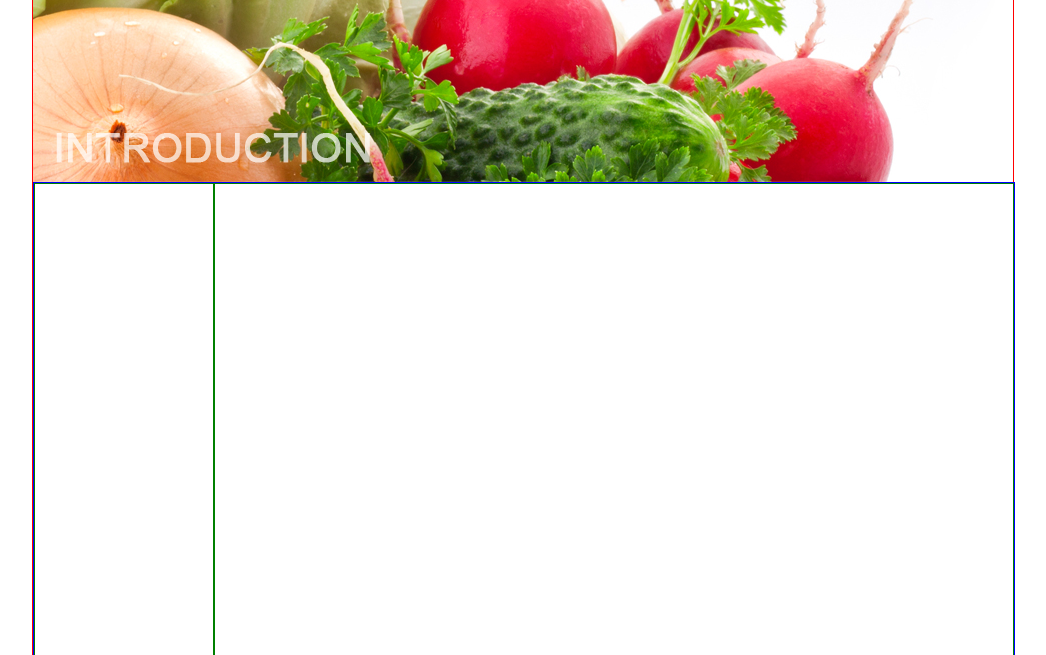
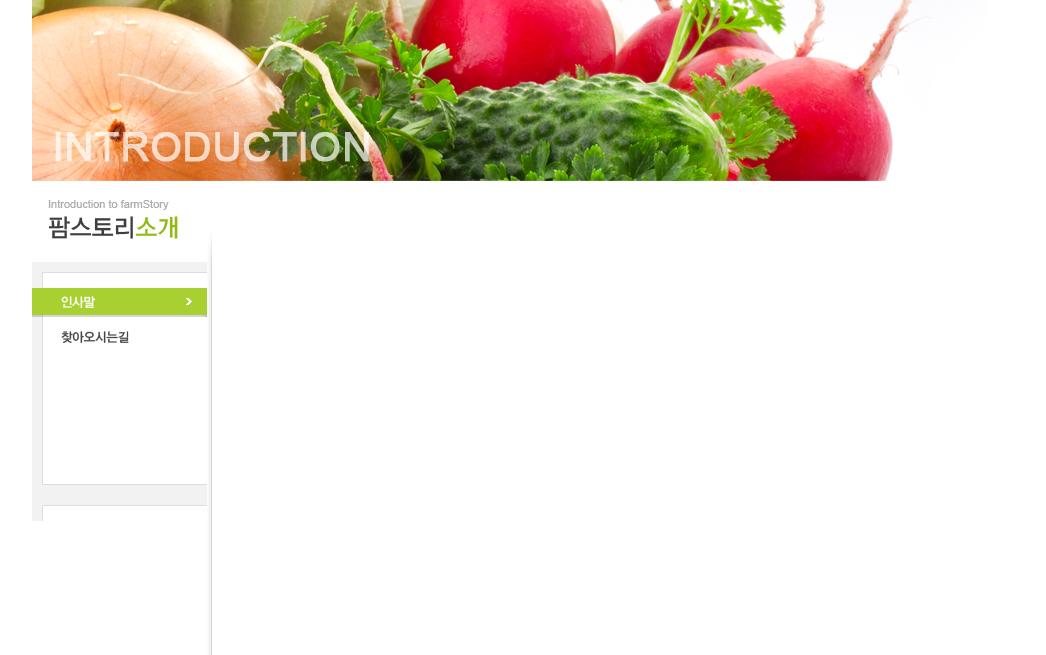
Before and after one commit to lee28921/Html, a plain HTML site: page Farmstory/introduction/hello.html in a window 1280 px wide. Shown: the part 145-800 px from the top of the page, without its empty margins (118-1164 px from the left). Drawn offline with Linux system fonts and the light colour scheme; files whose address does not match are found by name.

Commit message:
목록 스타일링

```diff
--- a/Farmstory/introduction/hello.html
+++ b/Farmstory/introduction/hello.html
@@ -9,7 +9,6 @@
         #sub {
             width: 100%;
             height: auto;
-            border: 1px solid red;
         }
         #sub > .bg {
             position: relative;
@@ -25,22 +24,48 @@
         #sub > section {
             width: 100%;
             height: auto;
-            border: 1px solid blue;
             overflow: hidden;
         }
+
         #sub > section > aside {
             float: left;
             width: 180px;
             height: 650px;
-            border: 1px solid green;
-            box-sizing: border-box;
+            background-image: url('../images/sub_aside_bg_line.png');
+            background-repeat: no-repeat;
+            background-position: right;
         }
+        #sub > section > aside > img {
+            margin: 16px;
+        }
+        #sub > section > aside > .lnb {
+            width: 175px;
+            height: 233px;
+            padding-top: 26px;
+            background-image: url('../images/sub_aside_bg_lnb.png');
+        }
+        #sub > section > aside > .lnb > li {
+            width: 100%;
+            height: 29px;
+            margin-bottom: 6px;
+        }
+        #sub > section > aside > .lnb > li > a {
+            display: block;
+            width: 100%;
+            height: 100%;
+            font-size: 0;
+        }
+        #sub > section > aside > .lnb > li:nth-child(1) > a {background-image: url('../images/sub_cate1_lnb1.png');}
+        #sub > section > aside > .lnb > li:nth-child(2) > a {background-image: url('../images/sub_cate1_lnb2.png');}
+        #sub > section > aside > .lnb > li:nth-child(1) > a:hover {background-image: url('../images/sub_cate1_lnb1_ov.png');}
+        #sub > section > aside > .lnb > li:nth-child(2) > a:hover {background-image: url('../images/sub_cate1_lnb2_ov.png');}
+        #sub > section > aside > .lnb > li:nth-child(1).on > a {background-image: url('../images/sub_cate1_lnb1_ov.png');}
+        #sub > section > aside > .lnb > li:nth-child(2).on > a {background-image: url('../images/sub_cate1_lnb2_ov.png');}
+
         #sub > section > article {
             float: left;
             width: 800px;
             min-height: 650px; /* 최소 크기 */
-            border: 1px solid green;
-            box-sizing: border-box;
         }
 
         /* 팜스토리소개 */
@@ -78,7 +103,13 @@
                 <img src="../images/sub_top_tit1.png" alt="INTRODUCTION">
             </div>
             <section>
-                <aside></aside>
+                <aside>
+                    <img src="../images/sub_aside_cate1_tit.png" alt="팜스토리 소개">
+                    <ol class="lnb">
+                        <li class="on"><a href="#">인사말</a></li>
+                        <li><a href="#">찾아오시는길</a></li>
+                    </ol>
+                </aside>
                 <article></article>
             </section>
         </div>
```
